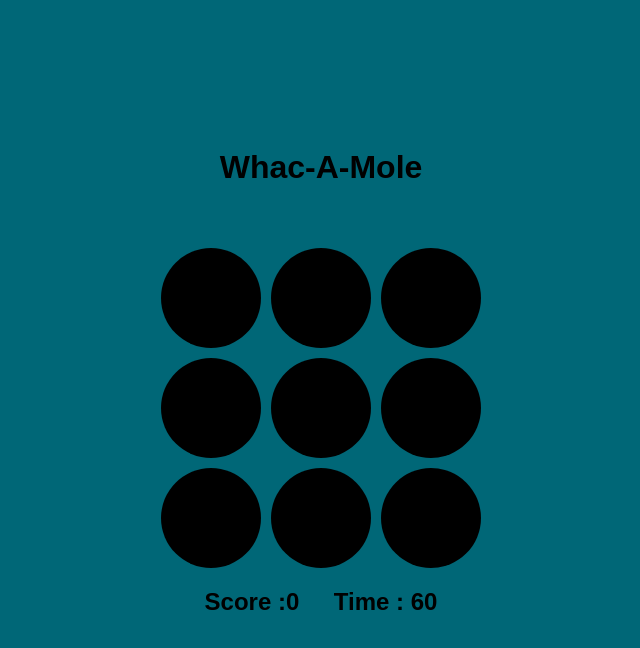
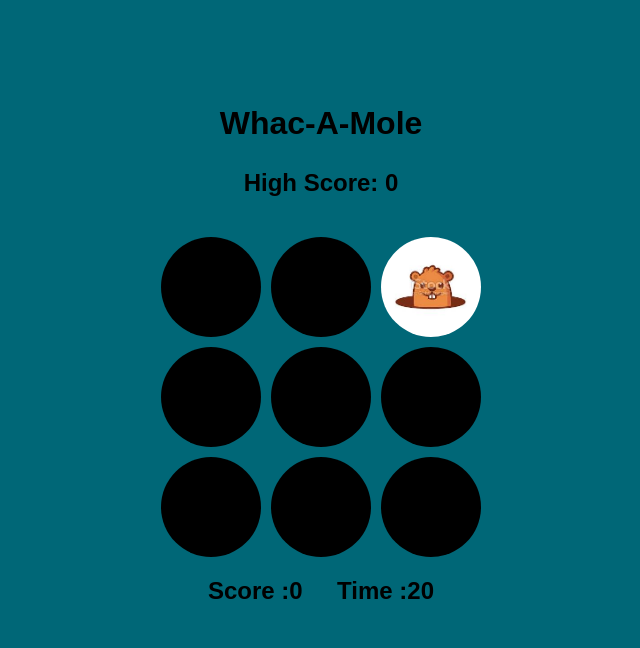
Before and after one commit to 19Aditya/whac-a-mole, a plain HTML site: page index.html in a window 1280 px wide. Shown: the whole page, without its empty margins (319-959 px from the left). Drawn offline with Linux system fonts and the light colour scheme.

Commit message:
changes implemented

```diff
--- a/index.html
+++ b/index.html
@@ -3,13 +3,15 @@
 <head>
   <meta charset="utf-8" name="viewport" content="width=device-width, initial-scale=1.0">
   <title>Whac-a-mole
-    ajhjbdaskhkd sahjkd asknfasfasfsgdsf
-    Adsadaskljf dsmnsvdsv dsvsdmnv sjcds
+
   </title>
   <link rel="stylesheet" href="styles.css">
 </head>
 <body>
   <h1 class="heading">Whac-A-Mole</h1>
+  <div id="highScoreDisplay">
+    High Score: <span id="high-score">0</span>
+  </div>
   <div class="grid">
     <div class="square" id="1"></div>
     <div class="square" id="2"></div>
--- a/styles.css
+++ b/styles.css
@@ -1,5 +1,5 @@
 body{
-	margin-top: 10%;
+	margin-top: 6.5%;
 	background-color: rgb(0, 103, 119);
 	font-family: Arial, Helvetica, sans-serif;
 	display: flex;
@@ -44,3 +44,13 @@ h2{
 	background-size: cover;
 	margin: 0 auto;
 }
+
+#highScoreDisplay {
+    display: block;
+    font-size: 1.5em;
+    margin-top: 0.23em;
+    margin-bottom: 0px;
+    margin-left: 0;
+    margin-right: 0;
+    font-weight: bold;
+}
```
Also changed, not shown: app.js (line endings or trailing spaces).
